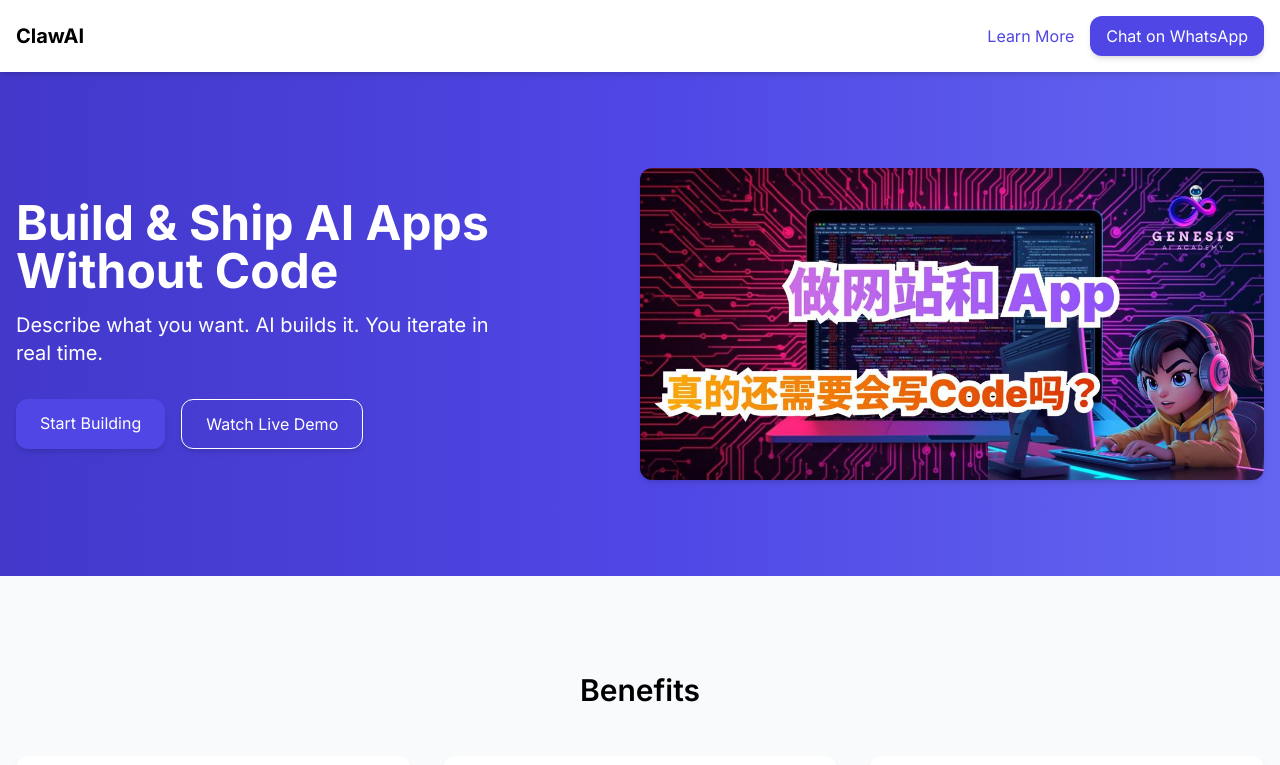
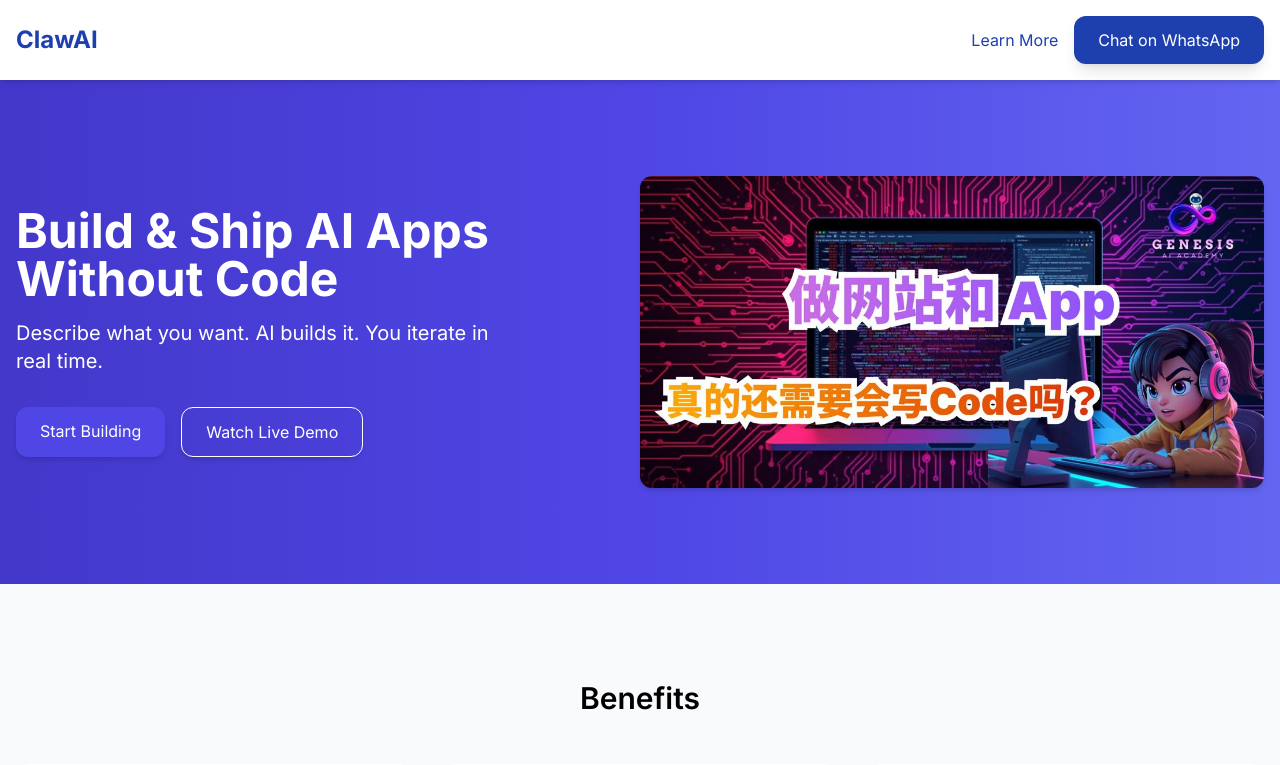
Before and after one commit to Danielkh96/mylandingpage, a Next.js app: page / in a window 1280 px wide. Shown: the top 765 px of the page. Built offline with nearby package versions, Linux system fonts and the light colour scheme.

Commit message:
design: update navigation bar styling & animations (step 3)

```diff
--- a/src/app/layout.tsx
+++ b/src/app/layout.tsx
@@ -13,14 +13,14 @@ export default function RootLayout({ children }: { children: ReactNode }) {
   return (
     <html lang="en" className={inter.variable}>
       <body className="bg-background bg-page-gradient font-sans">
-        <nav className="sticky top-0 bg-white shadow-md">
+        <nav className="sticky top-0 bg-white shadow-md z-50">
           <div className="max-w-7xl mx-auto px-4 py-4 flex items-center justify-between">
-            <div className="text-xl font-bold">ClawAI</div>
+            <div className="text-2xl font-bold text-primary py-2">ClawAI</div>
             <div className="space-x-4">
-              <a href="#FinalCTA" className="text-indigo-600 hover:underline">
+              <a href="#FinalCTA" className="text-primary hover:underline underline-offset-4 transition">
                 Learn More
               </a>
-              <a href="https://wa.me/" className="inline-block px-4 py-2 bg-indigo-600 text-white rounded-xl shadow-md hover:bg-indigo-700">
+              <a href="https://wa.me/" className="inline-block px-6 py-3 bg-primary text-white rounded-xl shadow-lg hover:bg-secondary transition-transform transform hover:-translate-y-0.5">
                 Chat on WhatsApp
               </a>
             </div>
```
